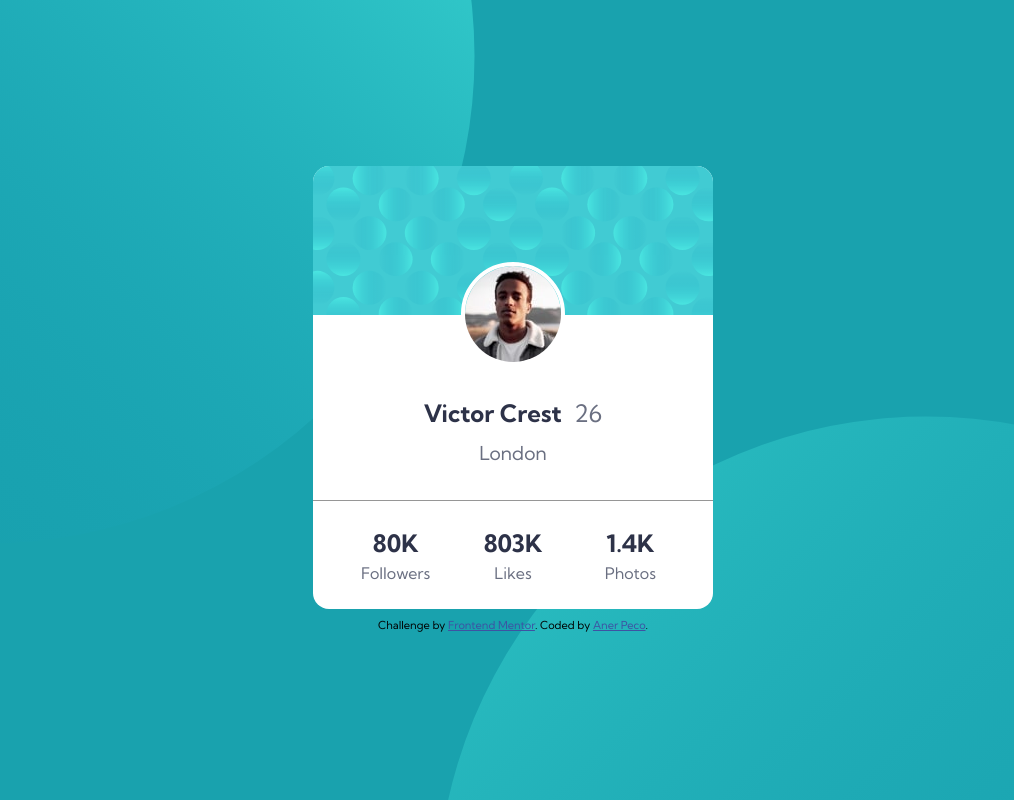
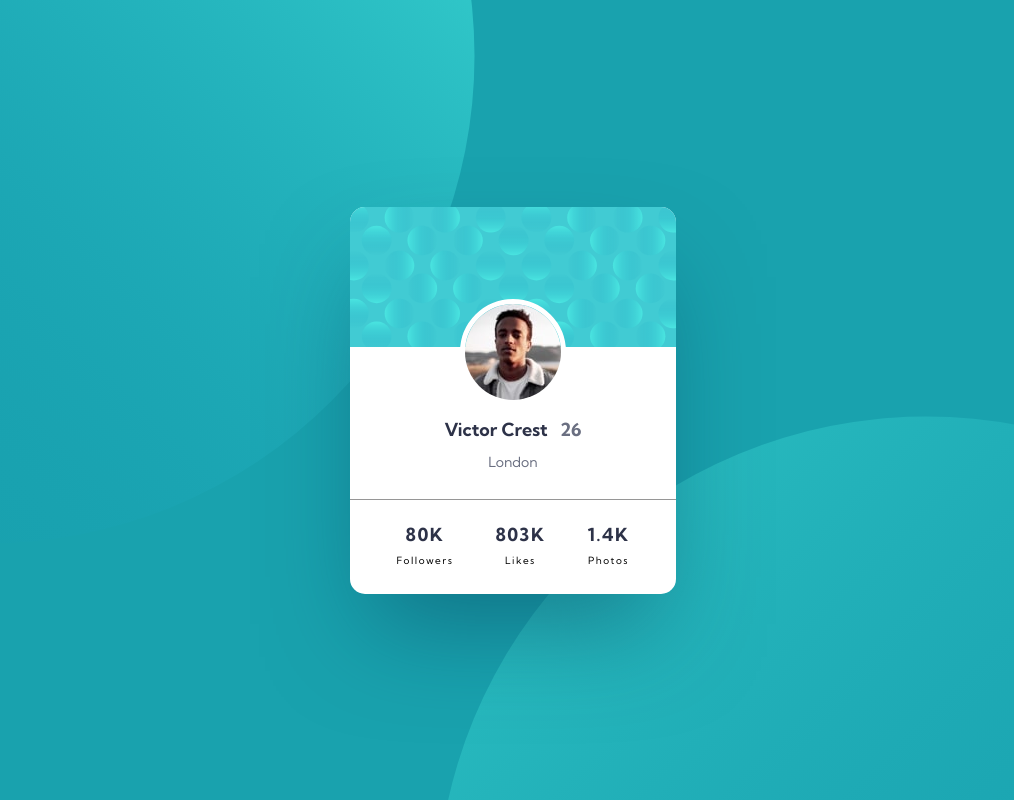
Before and after one commit to anerpeco/profile-card-component, a plain HTML site: page index.html in a window 1280 px wide. Shown: the whole page, without its empty margins (127-1141 px from the left). Drawn offline with Linux system fonts and the light colour scheme.

Commit message:
minor improvements

```diff
--- a/css/reset.css
+++ b/css/reset.css
@@ -1,26 +1,51 @@
-*, *::before, *::after {
+*,
+*::before,
+*::after {
   box-sizing: border-box;
 }
+
 * {
   margin: 0;
+  padding: 0;
+  margin-block: 0;
 }
-  html, body {
+
+html {
   height: 100%;
 }
+
 body {
   line-height: 1.5;
   -webkit-font-smoothing: antialiased;
 }
-  img, picture, video, canvas, svg {
+
+img,
+picture,
+video,
+canvas,
+svg {
   display: block;
   max-width: 100%;
 }
-  input, button, textarea, select {
+
+input,
+button,
+textarea,
+select {
   font: inherit;
 }
-  p, h1, h2, h3, h4, h5, h6 {
+
+p,
+h1,
+h2,
+h3,
+h4,
+h5,
+h6 {
   overflow-wrap: break-word;
 }
-  #root, #__next {
+
+#root,
+#__next {
   isolation: isolate;
 }
--- a/css/style.css
+++ b/css/style.css
@@ -6,7 +6,7 @@
 }
 
 body {
-    height: 100vh;
+    min-height: 100vh;
     display: flex;
     flex-direction: column;
     justify-content: center;
@@ -16,21 +16,22 @@ body {
     background-color: var(--cyan);
     font-family: 'Kumbh Sans', sans-serif;
     font-weight: 400;
-    font-size: 1rem;
+    font-size: .875rem;
+    text-align: center;
 }
 
 .card {
-    width: 90vw;
-    max-width: 25rem;
+    width: 20.375rem;
     background-color: white;
-    border-radius: 1rem;
+    border-radius: .9375rem;
+    box-shadow: 0rem 3.125rem 6.25rem -1.25rem rgba(8, 70, 94, 0.504835);
     margin: auto;
     overflow: hidden;
 }
 
 .card_img {
     position: relative;
-    height: 9.3rem;
+    height: 8.75rem;
     background-image: url(../images/bg-pattern-card.svg);
     background-repeat: no-repeat;
     background-size: cover;
@@ -39,77 +40,58 @@ body {
 .card_img img {
     position: relative;
     display: block;
-    top: 6rem;
+    top: 5.75rem;
     margin: auto;
     border-radius: 50%;
-    border: 0.3rem solid white;
+    border: .3125rem solid white;
 }
 
-.card_details {
-    text-align: center;
-    padding-top: 5rem;
-    padding-bottom: 2rem;
+.card_name {
+    font-size: 1.125rem;
+    font-weight: 700;
+    line-height: 1.375rem;
+    color: var(--very_dark_desaturated_blue);
+    margin-top: 4.5rem;
 }
 
-.card_details .name {
-    display: flex;
-    justify-content: center;
+.card_name span {
+    color: var(--dark_grayish_blue);
+    padding-left: .5313rem;
 }
 
-.card_details h1,
-.card_details .age {
-    font-size: 1.5rem;
-}
-
-.card_details h1 {
-    font-weight: 700;
-    color: var(--very_dark_desaturated_blue);
-}
-
-.card_details .age {
+.card_place {
     color: var(--dark_grayish_blue);
-    padding-left: 0.8rem;
-    font-weight: 400;
-}
-
-.card_details .place {
-    color: var(--dark_grayish_blue);
-    padding-top: 0.5rem;
-    font-size: 1.2rem;
+    line-height: 1.0625rem;
+    margin-top: .8125rem;
 }
 
 .line {
-    height: 1px;
+    height: .0625rem;
     background: var(--dark_gray);
+    margin-top: 1.75rem;
 }
 
-dl {
-    display: grid;
-    grid-template-columns: repeat(3, 1fr);
-    padding: 1.5rem;
+.tracker_info {
+    width: 14.5625rem;
+    display: flex;
+    justify-content: space-between;
+    text-align: center;
+    margin: 0 auto;
 }
 
-dt {
-    text-align: center;
-    grid-row-start: 1;
-    font-size: 1.5rem;
-    font-weight: 700;
-    color: var(--very_dark_desaturated_blue);
+.tracker_info p {
+    font-size: .625rem;
+    line-height: .75rem;
+    letter-spacing: .0938rem;
+    margin-bottom: 1.6875rem;
 }
 
-dd {
-    grid-row-start: 2;
-    text-align: center;
-    color: var(--dark_grayish_blue);
-    font-weight: 400;
+.tracker_info p span {
+    display: block;
+    color: var(--very_dark_desaturated_blue);
+    font-size: 1.125rem;
+    font-weight: 700;
+    line-height: 1.375rem;
+    margin-top: 1.5rem;
+    margin-bottom: .5625rem;
 }
-
-.attribution {
-    font-size: 11px;
-    text-align: center;
-    margin-top: 0.5rem;
-}
-
-.attribution a {
-    color: hsl(228, 45%, 44%);
-}
--- a/index.html
+++ b/index.html
@@ -27,36 +27,19 @@
   </head>
   <body>
     <main>
-      <article class="card">
-        <section class="card_img">
+      <div class="card">
+        <div class="card_img">
           <img src="./images/image-victor.jpg" alt="Victors Profile Image" />
-        </section>
-        <section class="card_details">
-          <div class="name">
-            <h1>Victor Crest</h1>
-            <p class="age">26</p>
-          </div>
-          <p class="place">London</p>
-        </section>
+        </div>
+        <h1 class="card_name">Victor Crest <span>26</span></h1>
+        <p class="card_place">London</p>
         <div class="line"></div>
-        <section class="tracker_info">
-          <dl>
-            <dt>80K</dt>
-            <dd>Followers</dd>
-            <dt>803K</dt>
-            <dd>Likes</dd>
-            <dt>1.4K</dt>
-            <dd>Photos</dd>
-          </dl>
-        </section>
-      </article>
+        <div class="tracker_info">
+          <p><span>80K</span> Followers</p>
+          <p><span>803K</span> Likes</p>
+          <p><span>1.4K</span> Photos</p>
+        </div>
+      </div>
     </main>
-    <footer class="attribution">
-      Challenge by
-      <a href="https://www.frontendmentor.io?ref=challenge" target="_blank"
-        >Frontend Mentor</a
-      >. Coded by
-      <a href="https://github.com/anerpeco" target="_blank">Aner Peco</a>.
-    </footer>
   </body>
 </html>
```
Lines whose indentation alone changed are shown as unchanged.
